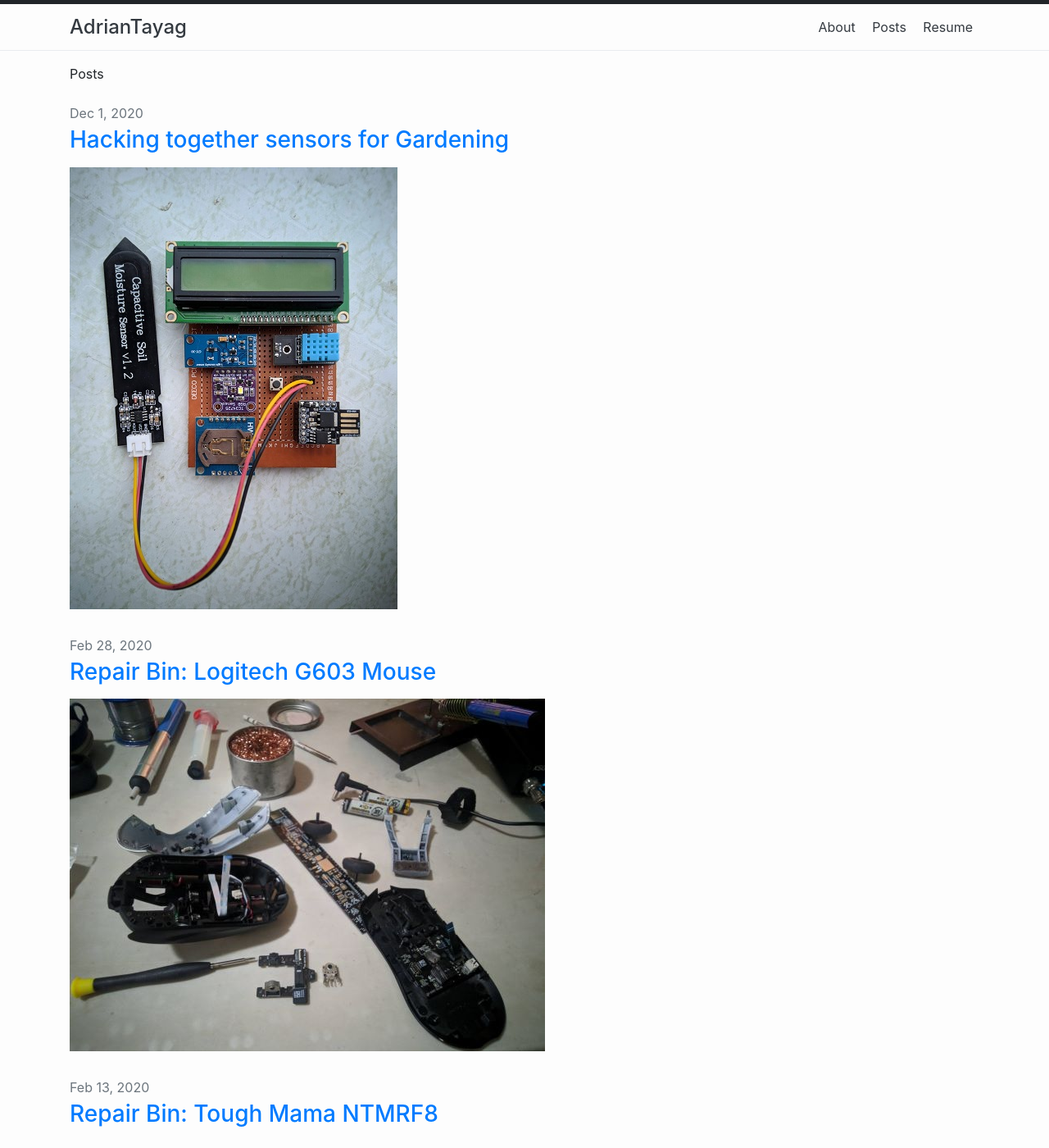
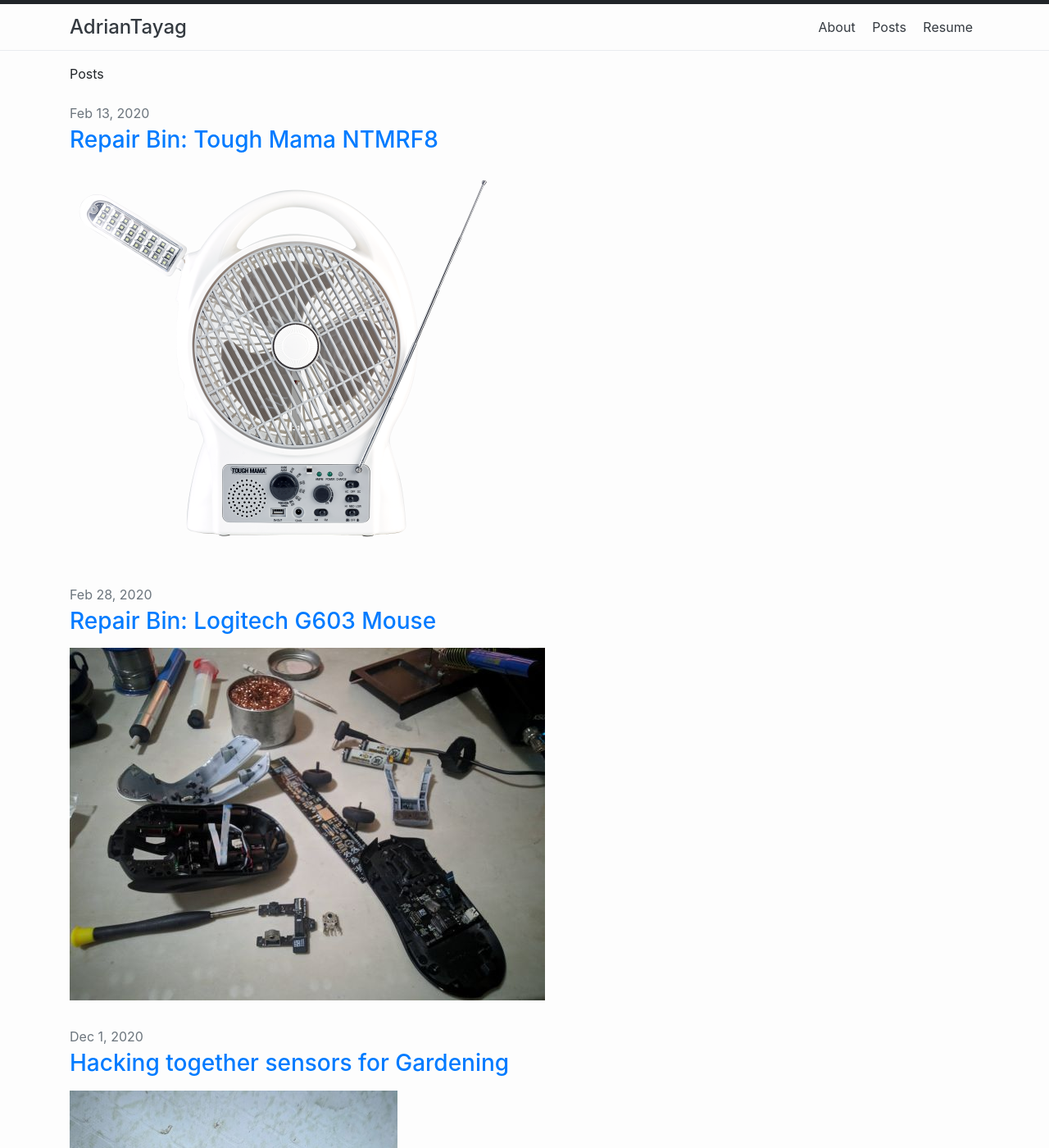
Before and after one commit to aterenin/minima-reboot, a Jekyll site: the page built from index.html, in a window 1280 px wide and 1400 px high. Shown: the whole window at 82% size. Built offline with Jekyll 4.4.1, drawn with Linux system fonts in a browser that asks for light colours; the list of posts is cut into pages by our own code.

Commit message:
Fixed post order, latest post first

```diff
--- a/_layouts/home.html
+++ b/_layouts/home.html
@@ -9,9 +9,9 @@
 <div id="content">
 
   {% if site.paginate %}
-    {% assign posts = paginator.posts %}
+    {% assign posts = paginator.posts | reverse %}
   {% else %}
-    {% assign posts = site.posts %}
+    {% assign posts = site.posts | reverse %}
   {% endif %}
 
   <ul class="list-unstyled m-0">
```
